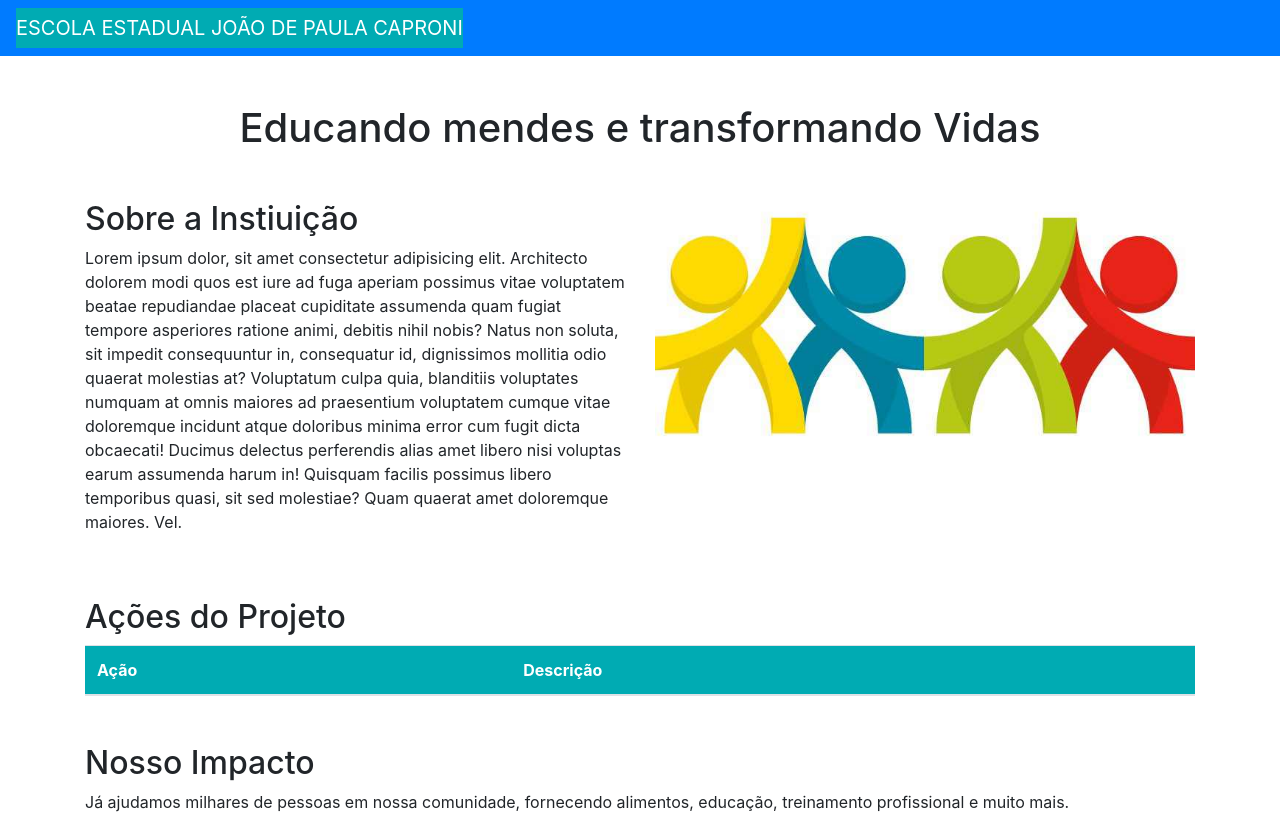
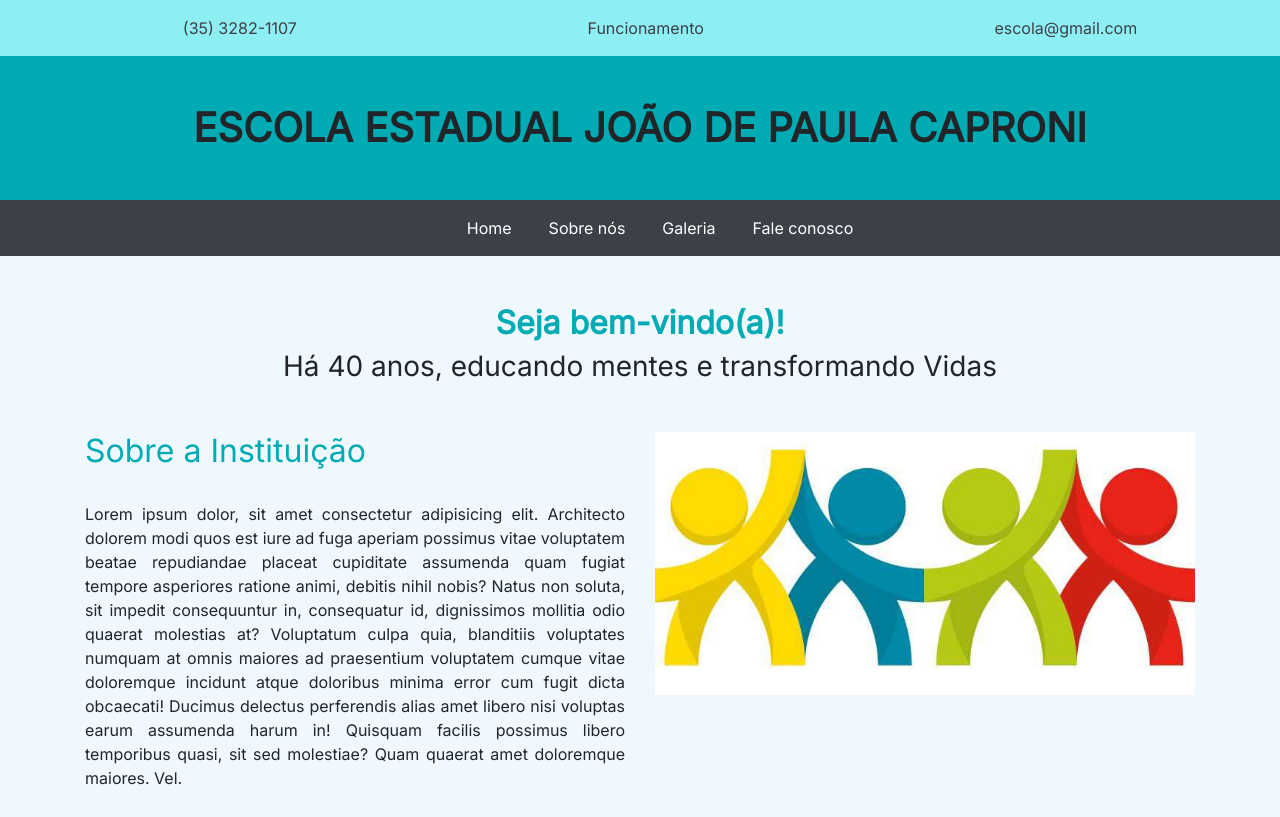
Before and after one commit to guilhermehenrsilva/Escola-Estadual-Joao-de-Paula-Caproni, a plain HTML site: page Modelo de Site - Matheus/Modelosite-main/index.html in a window 1280 px wide. Shown: the top 817 px of the page. Drawn offline with nearby package versions, Linux system fonts and the light colour scheme; a script that the page names is missing.

Commit message:
Aryane 29/09 Estruturando modelo matheus

```diff
--- a/Modelo de Site - Matheus/Modelosite-main/index.html
+++ b/Modelo de Site - Matheus/Modelosite-main/index.html
@@ -12,19 +12,69 @@
 </head>
 <body>
     <!-- Barra de navegação Bootstrap -->
-    <nav class="navbar navbar-expand-lg navbar-dark bg-primary headerSuperior">
-    <a class="navbar-brand headerSuperior" href="#">ESCOLA ESTADUAL JOÃO DE PAULA CAPRONI</a>
+    <nav>
+
+        <body>
+
+            <div class="div2">
+
+                <div>
+                    <ul class="navSuperior">
+                        <li>
+                            <a href="#">(35) 3282-1107</a>
+                        </li>
+                        <li>
+                            <a href="#">Funcionamento</a>
+                        </li>
+                        <li>
+                            <a href="#">escola@gmail.com</a>
+                        </li>
+
+                    </ul>
+
+                </div>
+
+            </div>
+
+
+            <h1 id="headerName">
+                <b>ESCOLA ESTADUAL JOÃO DE PAULA CAPRONI</b>
+            </h1>
+
+            <div>
+                <ul class="menuFlex">
+                    <li>
+                        <a href="#">Home</a>
+                    </li>
+
+                    <li>
+                        <a href="#">Sobre nós</a>
+                    </li>
+
+                    <li>
+                        <a href="#">Galeria</a>
+                    </li>
+
+                    <li>
+                        <a href="#">Fale conosco</a>
+                    </li>
+                </ul>
+            </div>
+
     </nav>
+
+    </body>
 
     <div class="container mt-5">
         <header class="text-center">
-            <h1>Educando mendes e transformando Vidas</h1>
+            <h2><b>Seja bem-vindo(a)!</b></h2>
+            <h3>Há 40 anos, educando mentes e transformando Vidas</h3>
         </header>
 
         <section class="about mt-5">
             <div class="row">
                 <div class="col-md-6">
-                    <h2>Sobre a Instiuição</h2>
+                    <h2>Sobre a Instituição</h2><br>
                     <p>Lorem ipsum dolor, sit amet consectetur adipisicing elit. Architecto dolorem modi quos est iure ad fuga aperiam possimus vitae voluptatem beatae repudiandae placeat cupiditate assumenda quam fugiat tempore asperiores ratione animi, debitis nihil nobis? Natus non soluta, sit impedit consequuntur in, consequatur id, dignissimos mollitia odio quaerat molestias at? Voluptatum culpa quia, blanditiis voluptates numquam at omnis maiores ad praesentium voluptatem cumque vitae doloremque incidunt atque doloribus minima error cum fugit dicta obcaecati! Ducimus delectus perferendis alias amet libero nisi voluptas earum assumenda harum in! Quisquam
                        facilis possimus libero temporibus quasi, sit sed molestiae? Quam quaerat amet doloremque maiores. Vel.</p>
                 </div>
--- a/Modelo de Site - Matheus/Modelosite-main/styles.css
+++ b/Modelo de Site - Matheus/Modelosite-main/styles.css
@@ -1,10 +1,134 @@
+@import url('https://fonts.googleapis.com/css2?family=Inter&display=swap');
+
+body {
+
+    font-family: 'Inter', sans-serif;
+    background-color: aliceblue;
+
+}
+
 /* Classe personalizada com tom de azul */
 .custom-blue-header {
     background-color: #00abb3; /* Tom de azul personalizado */
     color: #fff; /* Cor do texto */
+    margin: 0:
 }
 
-.headerSuperior{
+.headerSuperior {
+    background-color: #3c4048;
+    padding: 20px 0;
+    text-align: center;
+    margin:0;
+}
+
+#headerName{
+
+    text-align: center;
     background-color: #00abb3;
+    height: 100%;
+    padding: 3rem;
+    margin: 0;
 
 }
+.navSuperior ul {
+    color:#3c4048;
+    justify-content: center;
+
+}
+
+.navSuperior li{
+    color:#3c4048;
+    list-style: none;
+    display: inline-block;
+}
+
+.navSuperior a{
+
+    color:#3c4048;
+    background-color:#8deef3;
+    display: block;
+    text-decoration: none;
+    padding: 16px;
+    width:100%
+    margin:0;
+
+}
+
+.navSuperior{
+
+    color:#3c4048;
+    background-color:#8deef3;
+    display: flex;
+    gap: 5px;
+    justify-content: space-around;
+    width: 100%;
+    margin:0;
+
+}
+
+
+.menuFlex ul {
+    justify-content: center;
+    background-color:#8deef3;
+
+}
+
+.menuFlex li {
+    list-style: none;
+    display: inline-block;
+    background-color:#8deef3;
+
+}
+
+.menuFlex a {
+
+    color:#fff;
+    background-color: #eaeaea;
+    display: block;
+    text-decoration: none;
+    padding: 16px;
+    background-color:#3c4048;
+}
+
+.menuFlex a:hover{
+    background-color: #3c4048;
+    color: white;
+    border-bottom: 6px solid #00abb3;
+}
+
+.menuFlex {
+
+    color:antiquewhite;
+    background-color: #3c4048;
+    display: flex;
+    gap: 5px;
+    justify-content: center;
+    width: 100%;
+    margin: 0;
+}
+
+.col-md-6 p{
+
+    text-align: justify;
+
+}
+
+.text-center h2{
+    color:#00abb3;
+}
+
+.col-md-6 h2{
+    color:#00abb3;
+
+}
+
+.btn-primary{
+    color:#eaeaea;
+    background-color: #3c4048;
+
+}
+
+
+#donateBtn:hover {
+    background-color: #00abb3;
+}
--- a/Site/style.css
+++ b/Site/style.css
@@ -1,7 +1,11 @@
+@import url('https://fonts.googleapis.com/css2?family=Inter:wght@400;700&display=swap');
+
+
 body{
-    font-family: sans-serif;
-    max-width: 100%;
-    margin: 0;
+
+  font-family:'Inter', sans-serif;
+  max-width: 100%;
+  margin: 0;
 
 
 }
@@ -133,7 +137,7 @@ div{
   }
 
   .swiper {
-    height: 500px;
+    height: 100%;
   }
 
   .swiper-slide {
```
Also changed, not shown: Site/index.html (+1 -1 lines).
